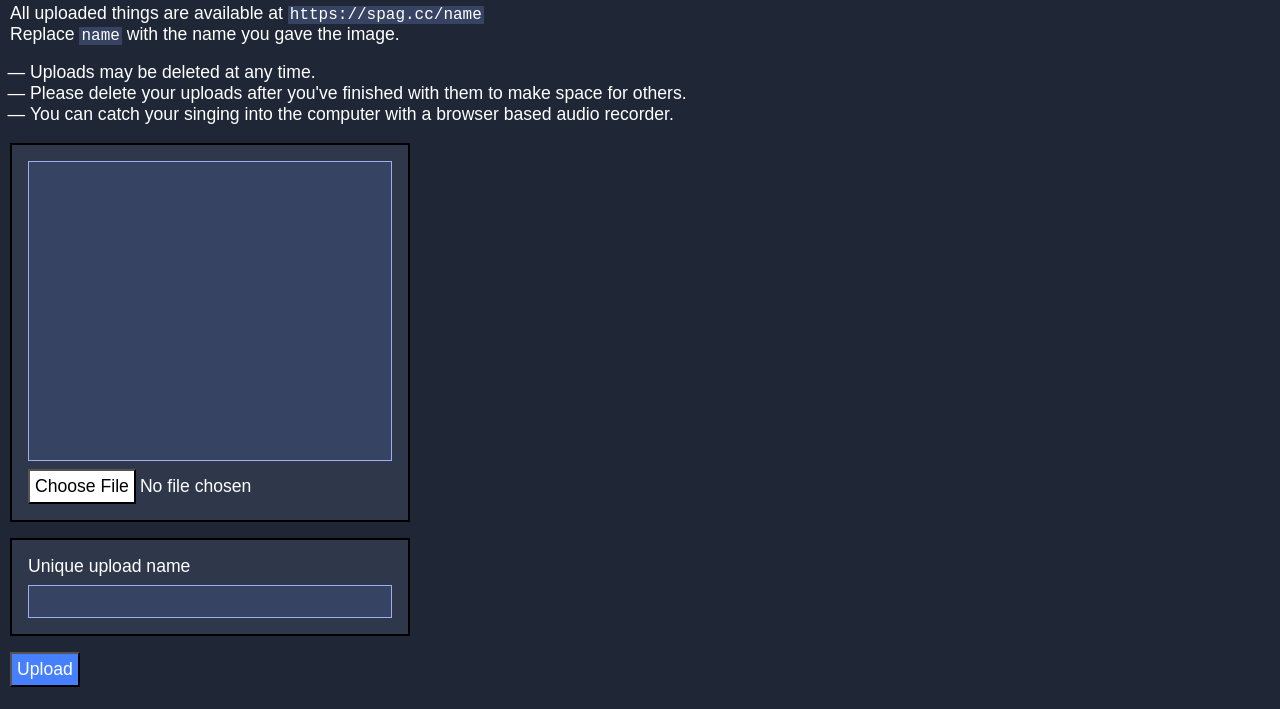
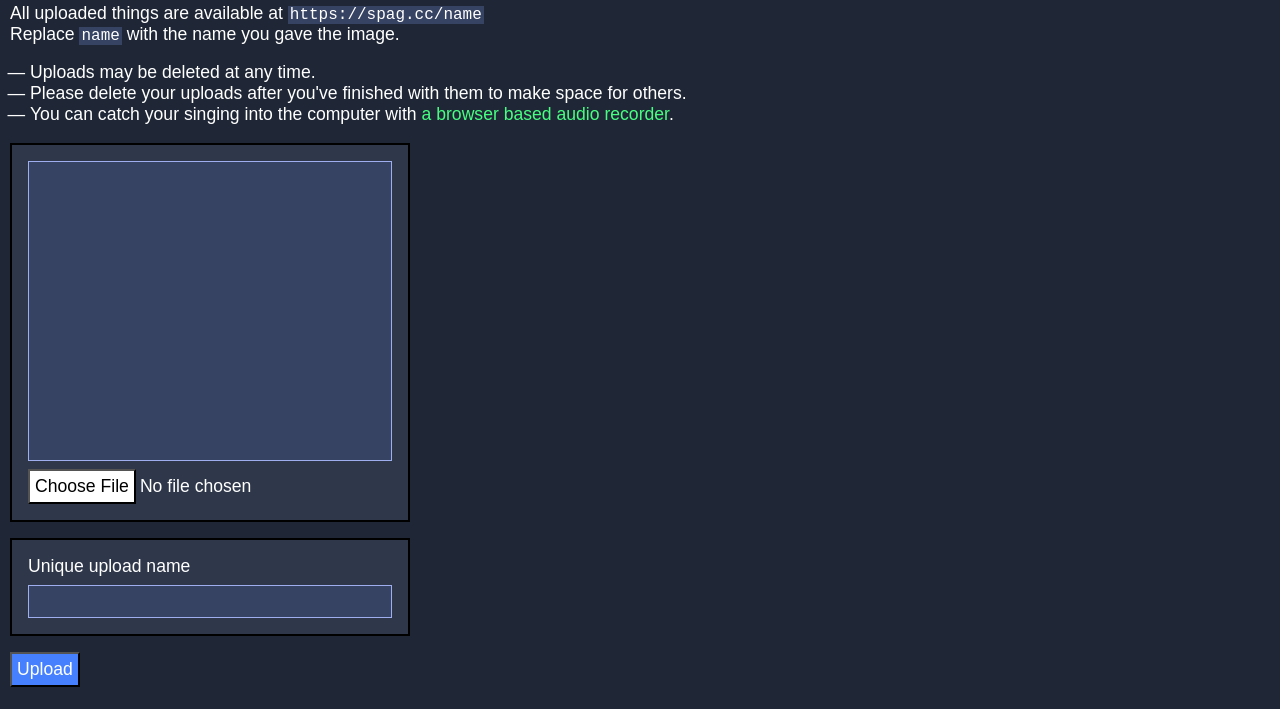
Before and after one commit to pastagang/spag, a plain HTML site: page index.html in a window 1280 px wide. Shown: the part 91-800 px from the top of the page. Drawn offline with Linux system fonts and the light colour scheme; no server answers.

Commit message:
oops, made a typo.

```diff
--- a/index.html
+++ b/index.html
@@ -23,7 +23,7 @@
       Please delete your uploads after you've finished with them to make space
       for others.
     </li>
-    <li>You can catch your singing into the computer with <src="https://webaudiodemos.appspot.com/AudioRecorder/index.html">a browser based audio recorder</a>.</li>
+    <li>You can catch your singing into the computer with <a src="https://webaudiodemos.appspot.com/AudioRecorder/index.html">a browser based audio recorder</a>.</li>
   </ul>
 </header>
 
```
